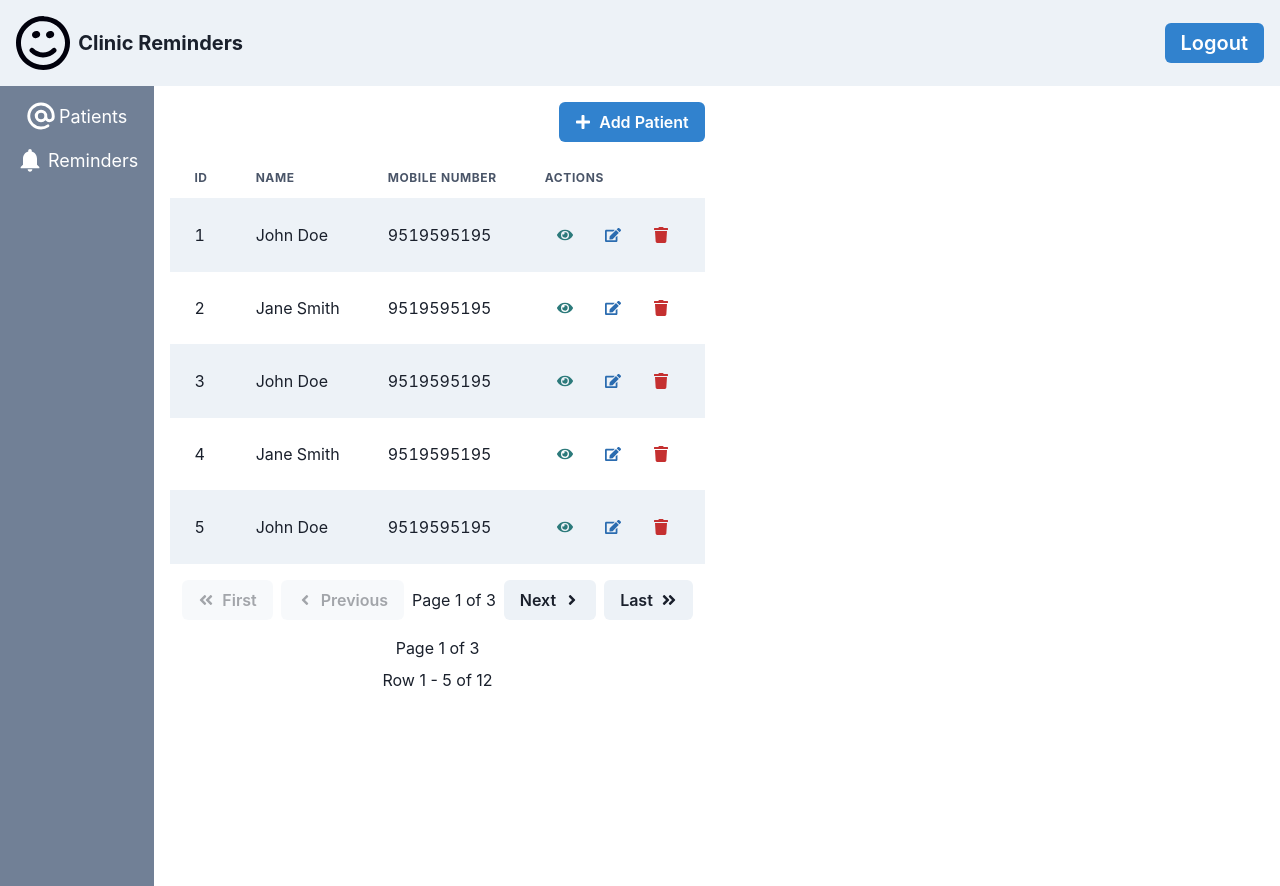
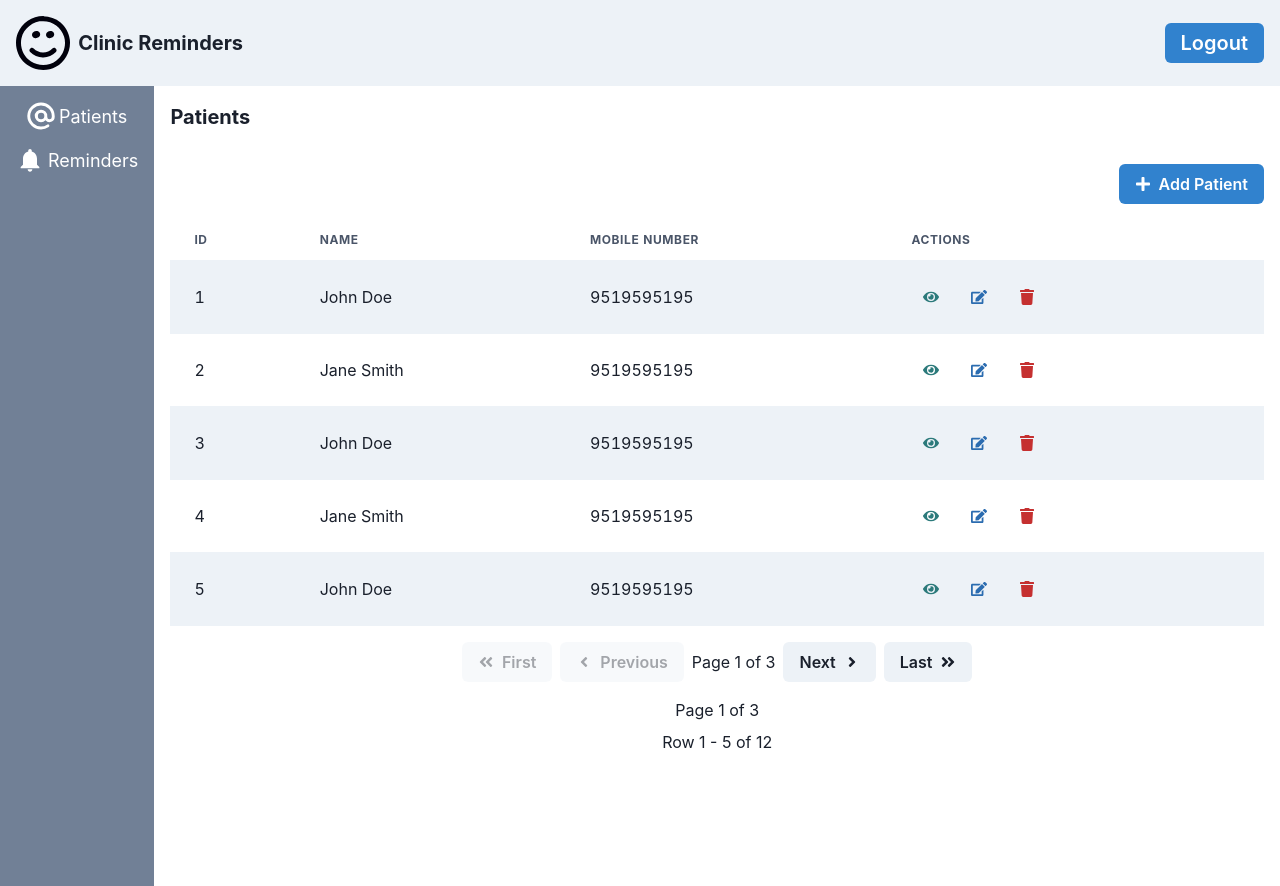
Before and after one commit to shmbajaj/clinic-reminders-app, a React (Vite) app: page /patients in a window 1280 px wide. Built offline with nearby package versions, Linux system fonts and the light colour scheme.

Commit message:
set page-title and use full-width of root-route

```diff
--- a/src/main.tsx
+++ b/src/main.tsx
@@ -18,7 +18,7 @@ const router = createBrowserRouter([
       {
         path: 'patients',
         element: (
-          <VStack spacing={4} p={4}>
+          <VStack spacing={4} p={4} w="100%">
             <DataTable
               columns={data.patients.columns}
               data={data.patients.data}
@@ -31,7 +31,7 @@ const router = createBrowserRouter([
       {
         path: 'reminders',
         element: (
-          <VStack spacing={4} p={4}>
+          <VStack spacing={4} p={4} w="100%">
             <DataTable
               columns={data.reminders.columns}
               data={data.reminders.data}
--- a/src/routes/root.tsx
+++ b/src/routes/root.tsx
@@ -1,10 +1,17 @@
-import { Box, Flex, useBreakpointValue } from '@chakra-ui/react';
+import { Flex, useBreakpointValue, Text } from '@chakra-ui/react';
 import Header from '../components/Header';
 import Sidebar from '../components/Sidebar';
-import { Outlet } from 'react-router-dom';
+import { Outlet, useLocation } from 'react-router-dom';
+import data from '../data';
 
 export default function Root() {
+  const { pathname } = useLocation();
+  const pathNameWithoutFWSlash = pathname.substring(1);
   const sidebarVisible = useBreakpointValue({ base: false, md: true });
+
+  const pageTitle =
+    data.routes.sidebar.find((r) => r.to === pathNameWithoutFWSlash)?.title ??
+    'Home';
 
   return (
     <Flex direction="column" minHeight="100vh">
@@ -15,9 +22,12 @@ export default function Root() {
         height={sidebarVisible ? 'auto' : 'calc(100vh - 64px)'}
       >
         {sidebarVisible && <Sidebar />}
-        <Box >
+        <Flex direction="column" w="100%">
+          <Text fontSize="xl" fontWeight="bold" p={4}>
+            {pageTitle}
+          </Text>
           <Outlet />
-        </Box>
+        </Flex>
       </Flex>
     </Flex>
   );
```
